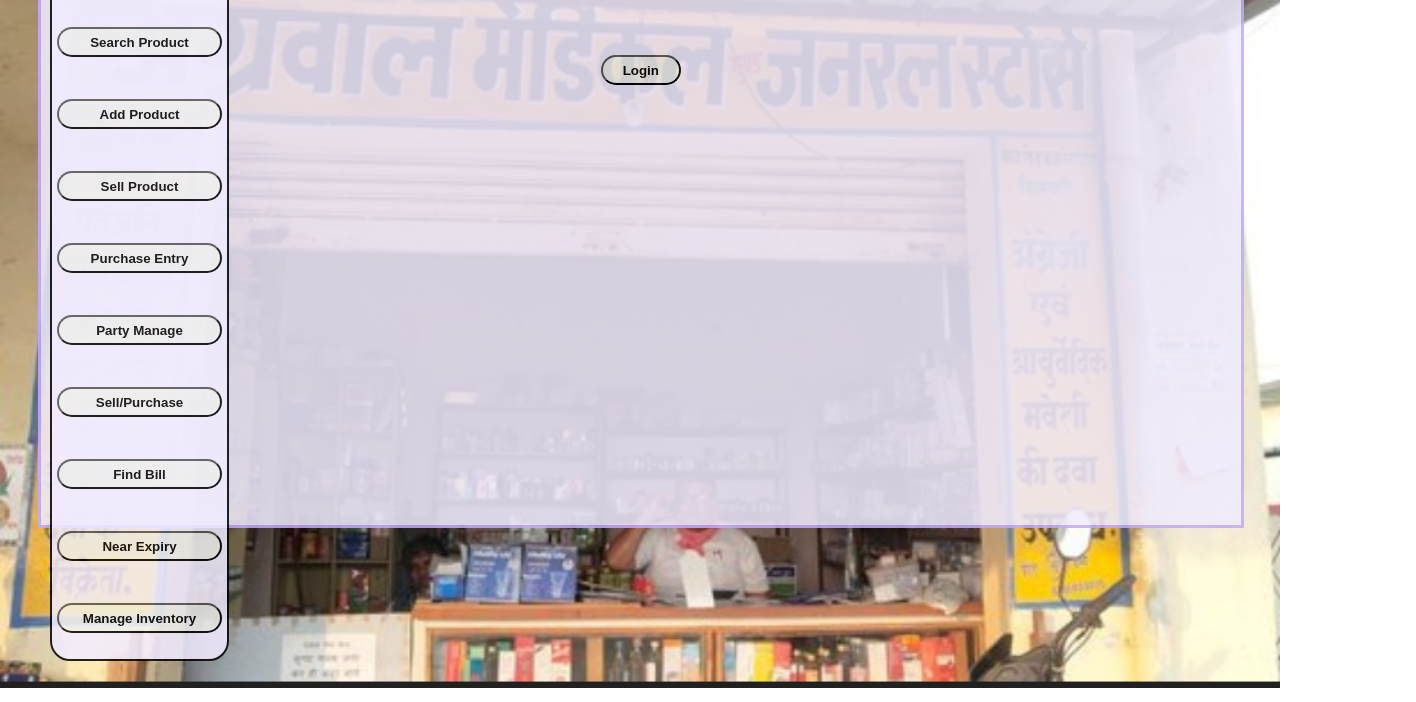
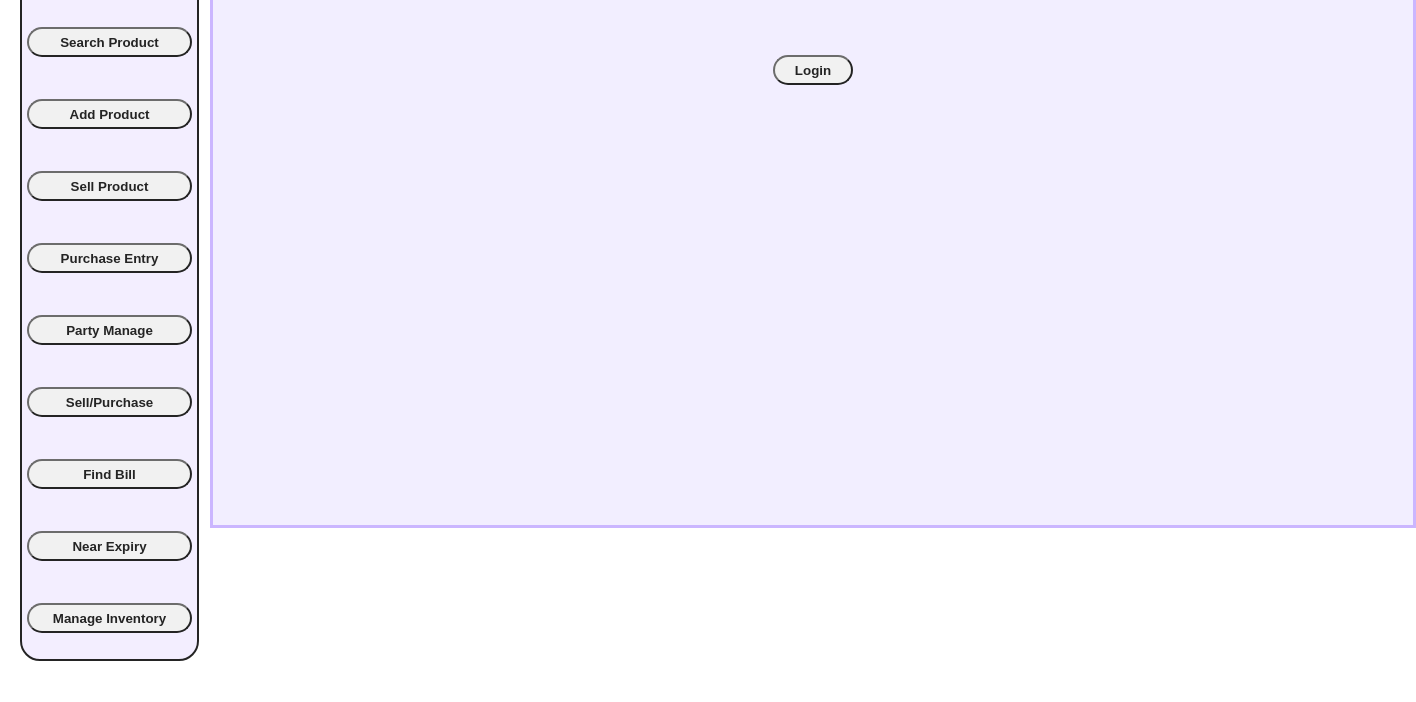
Before and after one commit to Kanha-13/Pharma_Track-backend, a website: page views/agrawalMedical.html in a window 1280 px wide. Shown: the part 98-800 px from the top of the page, 1416 px wide, since content can reach past the window. Drawn offline with Linux system fonts and the light colour scheme; files that its build step writes are made by us from their sources; files whose address does not match are found by name.

Commit message:
change for submitting it on internship

```diff
--- a/controller/product.js
+++ b/controller/product.js
@@ -9,7 +9,6 @@ module.exports = {
 
         const entred = await companyProduct.find({ companyName: (data.company).toUpperCase() })
         if (entred.length == 0) {
-            console.log("in comp")
             await companyProduct.updateOne({ companyName: (data.company).toUpperCase() }, { companyName: (data.company).toUpperCase(), $push: { products: (data.itemName).toUpperCase(), wholeSellers: data.seller } }, { new: true, upsert: true })
             res.status(201).json({ message: "Product Added" })
             return
@@ -17,12 +16,10 @@ module.exports = {
         const prod = await companyProduct.find({ companyName: (data.company).toUpperCase(), products: (data.itemName).toUpperCase() })
         if (prod.length == 0) {
             const result = await companyProduct.updateOne({ companyName: (data.company).toUpperCase() }, { $push: { products: (data.itemName).toUpperCase() } })
-            console.log(result)
         }
         const wholeselr = await companyProduct.find({ companyName: (data.company).toUpperCase(), wholeSellers: data.seller })
         if (wholeselr.length == 0) {
             const result = await companyProduct.updateOne({ companyName: (data.company).toUpperCase() }, { $push: { wholeSellers: data.seller } })
-            console.log(result)
         }
         res.status(201).json({ message: "Product Added" })
     },
--- a/css/styl.css
+++ b/css/styl.css
@@ -25,7 +25,7 @@ body{
     display: inline-grid;
     position:fixed;
     margin: auto;
-    margin-left: 30px;
+    margin-left: 0px;
     height: 90%;
     width:160px;
     border:2px solid black;
@@ -99,6 +99,7 @@ body{
     z-index: 1;
     opacity: 0.86;
     margin: auto;
+    margin-left: 190px;
     width: 1200px;
     background-color:	#f1ecff;
     border: #c3abff solid 3px;
```
Also changed, not shown: store.jpg (deleted).
